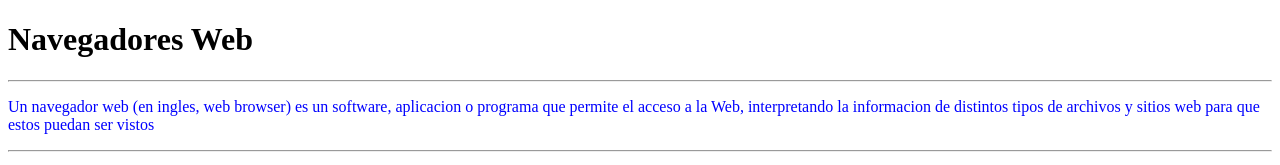
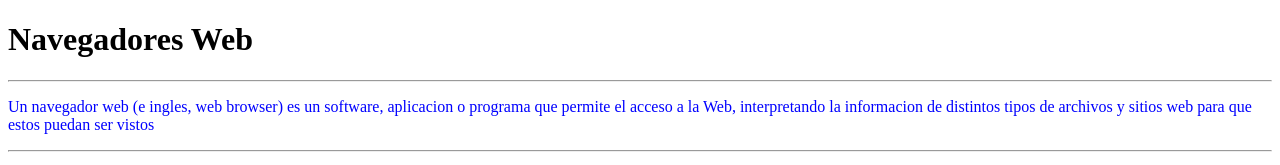
Before and after one commit to Victor-Sabater/Practica2, a plain HTML site: page index.html in a window 1280 px wide. Shown: the top 165 px of the page. Drawn offline with Linux system fonts and the light colour scheme.

Commit message:
desarrollo1

```diff
--- a/index.html
+++ b/index.html
@@ -10,7 +10,7 @@
 <body>
 <h1>Navegadores Web</h1>
     <hr>
-<p class="azul">Un navegador web (en ingles, web browser) es un software, aplicacion o programa que permite el acceso a la Web, interpretando la informacion de distintos tipos de archivos y sitios web para que estos puedan ser vistos</p>
+<p class="azul">Un navegador web (e ingles, web browser) es un software, aplicacion o programa que permite el acceso a la Web, interpretando la informacion de distintos tipos de archivos y sitios web para que estos puedan ser vistos</p>
     <hr>
 <p class="verde">La funcionalidad basica de un navegador web es permitir la visualizacion de documentos de texto, posiblemente con recursos multimedia incrustados</p>
 <h2>Ejemplos de navegadores web</h2>
```
